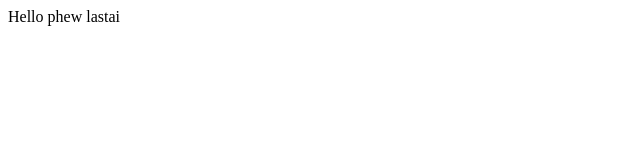
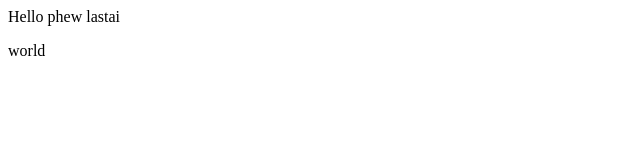
Before and after one commit to Eros7/demo-repo, a plain HTML site: page index.html in a window 1280 px wide. Shown: the full height of the page, 0-640 px from the left. Drawn offline with Linux system fonts and the light colour scheme.

Commit message:
added world

```diff
--- a/index.html
+++ b/index.html
@@ -1 +1 @@
-<div>Hello phew lastai</div>
+<div>Hello phew lastai</div><p>world</p>
```
